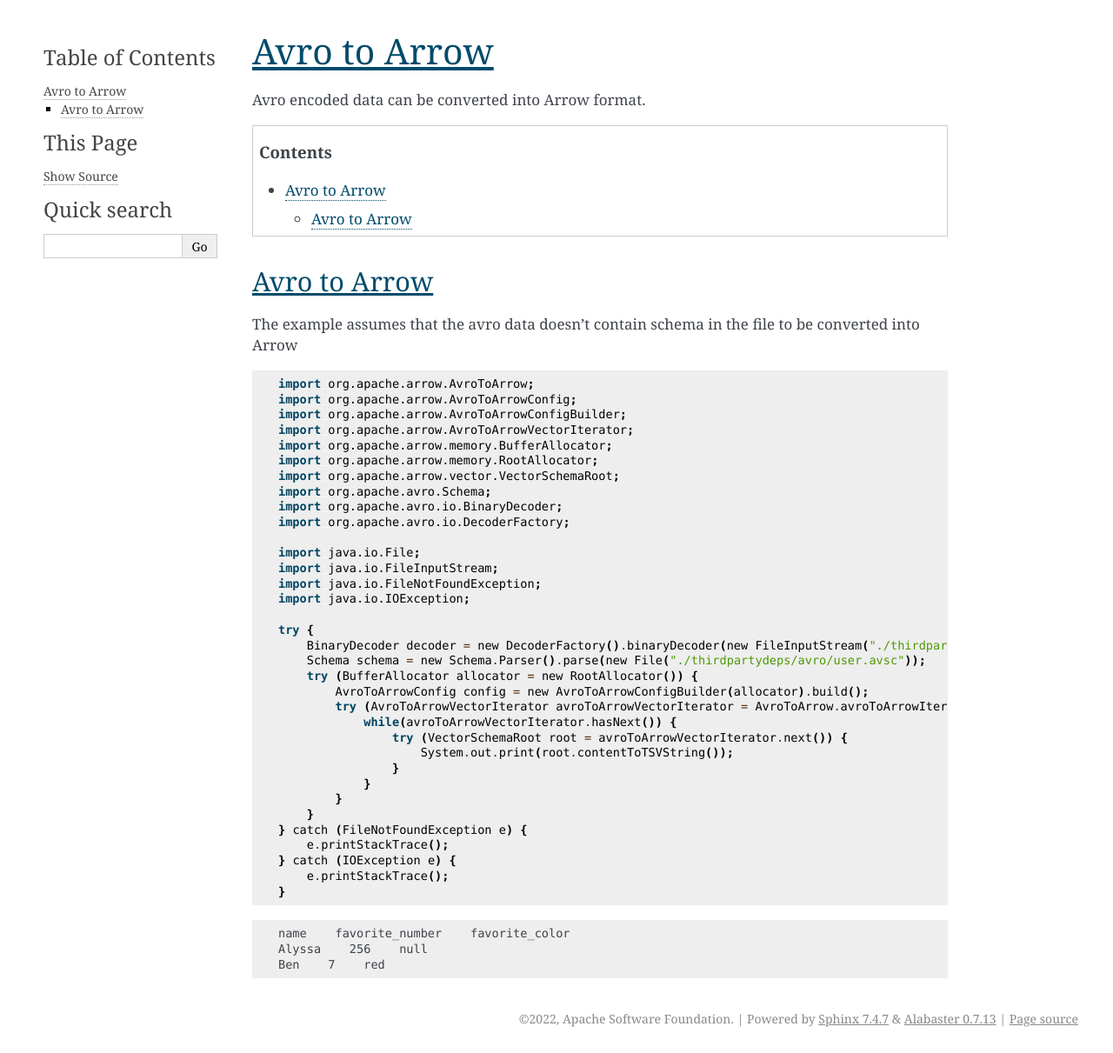
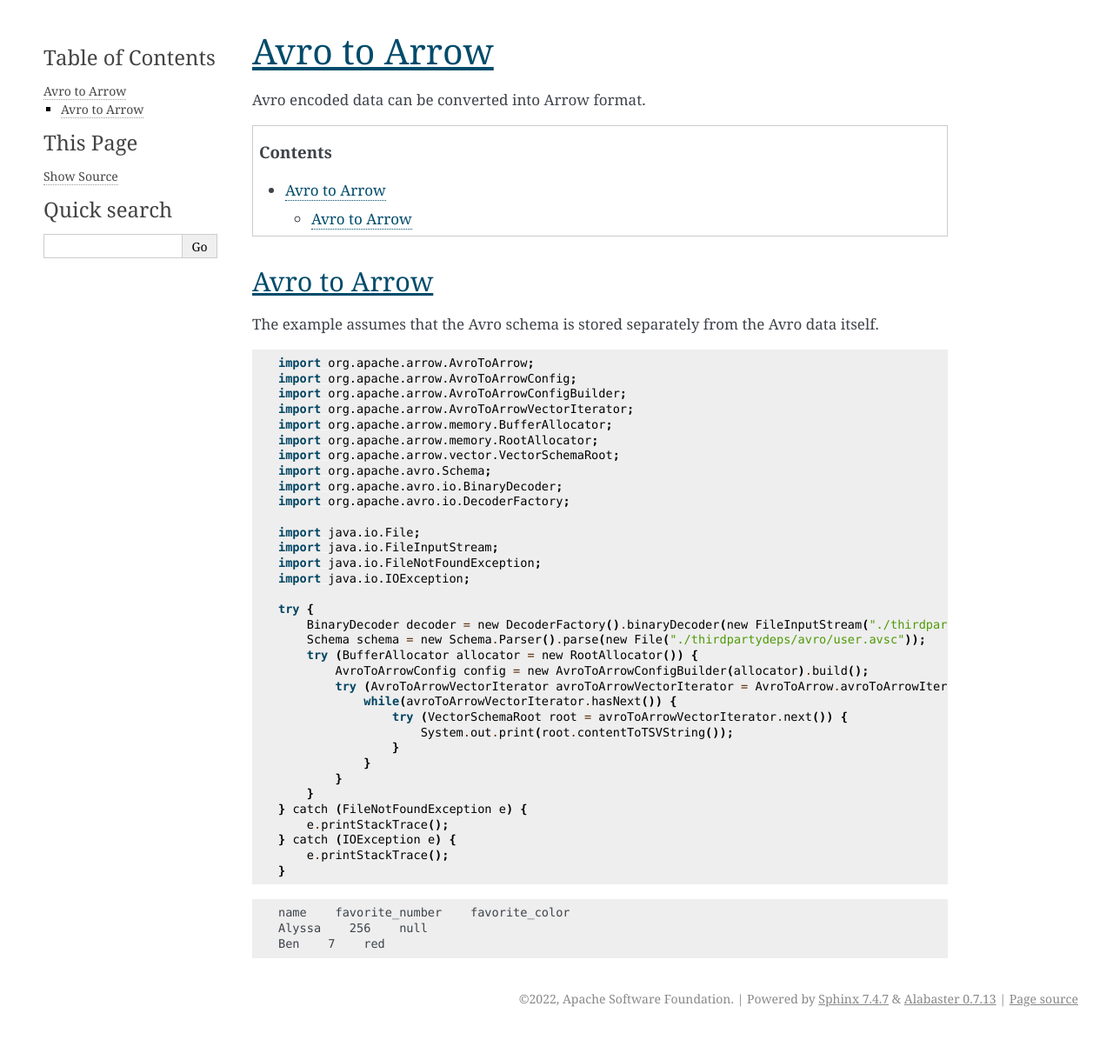
Before and after one commit to apache/arrow-cookbook, a Sphinx documentation site: the page built from java/source/avro.rst, in a window 1280 px wide. Shown: the whole page at 87% size. Built offline with Sphinx 7.4.7, drawn with Linux system fonts in a browser that asks for light colours; after the commit the page ends 1188 px from its top, so only the background shows below that.

Commit message:
Update java/source/avro.rst
Co-authored-by: David Li <li.davidm96@gmail.com>

```diff
--- a/java/source/avro.rst
+++ b/java/source/avro.rst
@@ -28,8 +28,7 @@ Avro encoded data can be converted into Arrow format.
 Avro to Arrow
 =============
 
-The example assumes that the avro data doesn't contain schema in the file
-to be converted into Arrow
+The example assumes that the Avro schema is stored separately from the Avro data itself.
 
 .. testcode::
 
```
